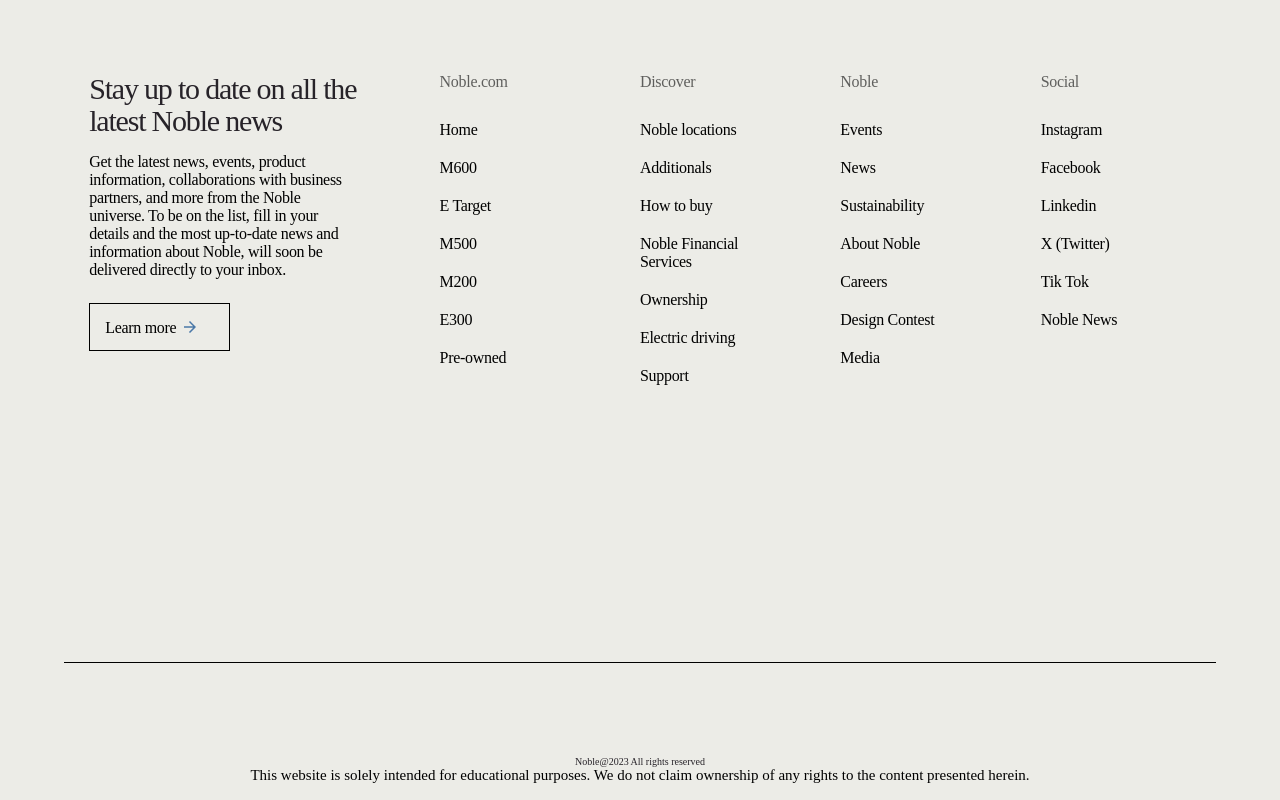
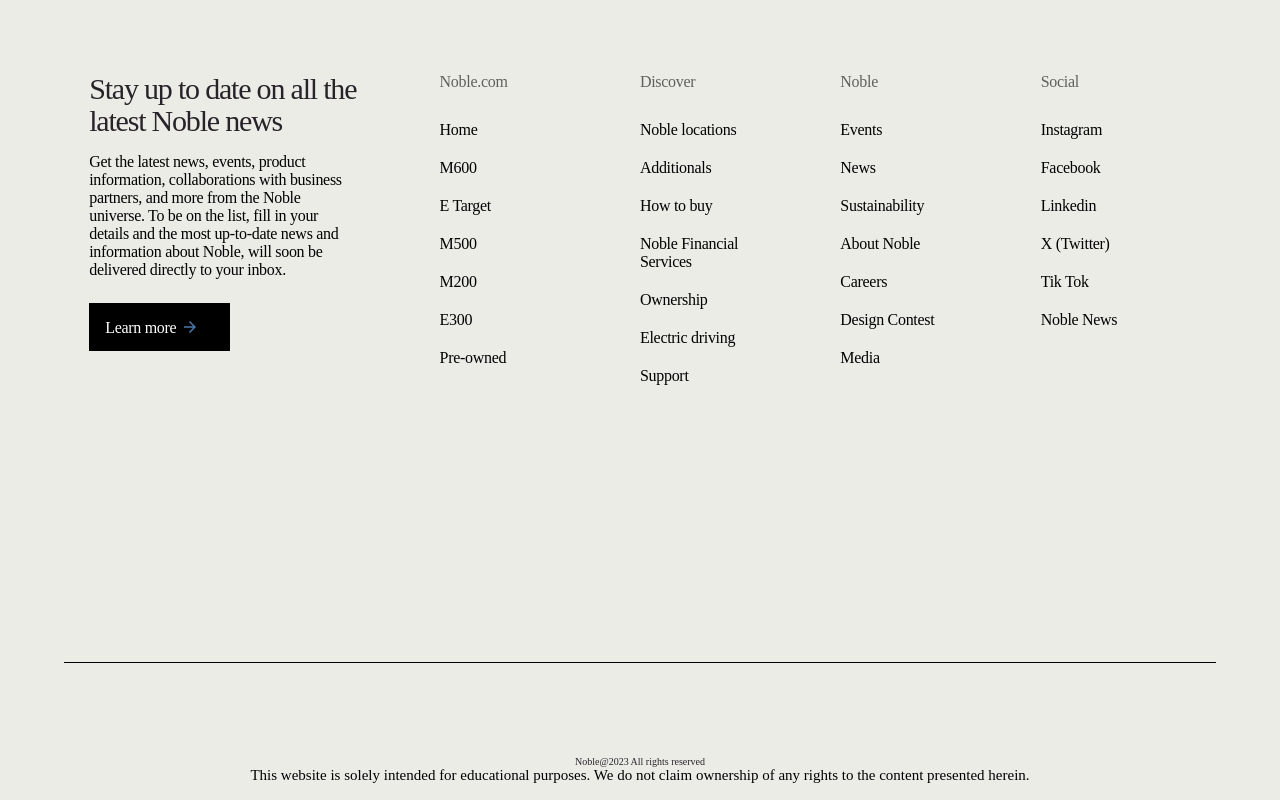
Before and after one commit to KasperDolberg/Noble-Proyect-, a React (Vite) app in the folder @latest/: page / in a window 1280 px wide. Shown: the part 2420-3220 px from the top of the page. Built offline with nearby package versions, Linux system fonts and the light colour scheme; a web font is replaced by a local one.

Commit message:
se cambia el color del button del footer

```diff
--- a/@latest/src/components/global/Footer.jsx
+++ b/@latest/src/components/global/Footer.jsx
@@ -17,9 +17,9 @@
                 your inbox.
               </p>
               {/* button */}
-              <a role="link" className="css-rzaghs" id="172178027" href="#">
+              <a role="link" className="css-rzaghss" id="172178027" href="#">
                 <span className="css-1n75gs1">
-                  <span className="css-1lfoa71">Learn more</span>
+                  <span className="css-1lfoa711">Learn more</span>
                   <span
                     aria-hidden="true"
                     data-type="icon"
--- a/@latest/src/stylesheets/Footer.css
+++ b/@latest/src/stylesheets/Footer.css
@@ -51,6 +51,39 @@
   align-items: flex-start;
   padding-bottom: 30px;
 }
+
+.css-rzaghss {
+  padding: 0;
+  background: var(--black-text);
+  font-weight: normal;
+  cursor: pointer;
+  position: relative;
+  display: inline-block;
+  -webkit-text-decoration: none;
+  text-decoration: none;
+  -webkit-user-select: none;
+  -moz-user-select: none;
+  -ms-user-select: none;
+  user-select: none;
+  text-overflow: ellipsis;
+  touch-action: manipulation;
+  -webkit-tap-highlight-color: transparent;
+  max-width: 100%;
+  font-size: 1rem;
+  letter-spacing: -0.01875rem;
+  min-height: 1.125rem;
+  -webkit-transition: all 200ms;
+  transition: all 200ms;
+  transition-property: background,box-shadow,color;
+  box-shadow: inset 0 0 0 1px rgb(0, 0, 0);
+  height: 3rem;
+  padding: 0 2rem 0 1rem;
+}
+
+.css-rzaghss .css-1lfoa711{
+  color: var(--white);
+}
+
 .accordion-button h1 {
   font-size: 1rem;
   color: var(--grey-text);
```
